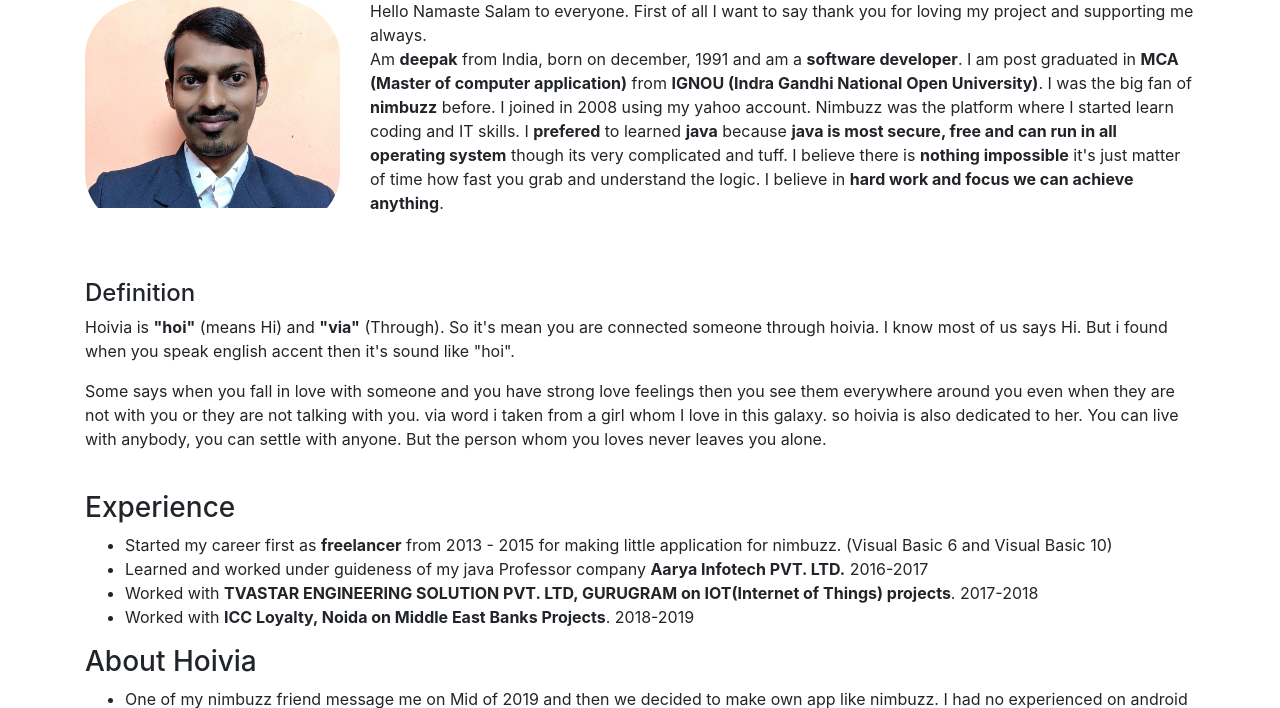
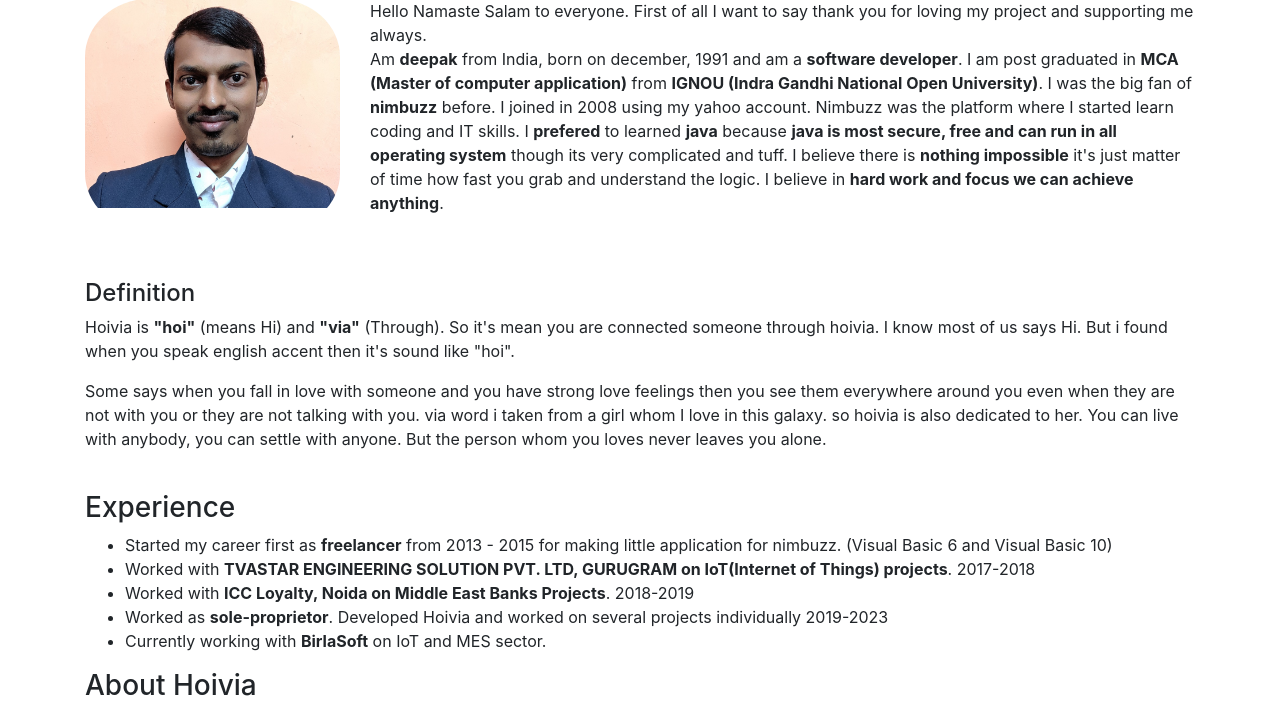
Before and after one commit to lakadbagha/mywebsite, a website: page about.html in a window 1280 px wide. Shown: the part 173-881 px from the top of the page. Drawn offline with Linux system fonts and the light colour scheme.

Commit message:
Update about.html
Added recent experiences.

```diff
--- a/about.html
+++ b/about.html
@@ -62,9 +62,10 @@
                    <br><h3>Experience</h3>
                    <ul>
                    <li>Started my career first as <strong>freelancer</strong> from 2013 - 2015 for making little application for nimbuzz. (Visual Basic 6 and Visual Basic 10)</li>
-                   <li>Learned and worked under guideness of my java Professor company <strong>Aarya Infotech PVT. LTD.</strong> 2016-2017</li>
-                       <li>Worked with <strong>TVASTAR ENGINEERING SOLUTION PVT. LTD, GURUGRAM on IOT(Internet of Things) projects</strong>. 2017-2018</li>
+                    <li>Worked with <strong>TVASTAR ENGINEERING SOLUTION PVT. LTD, GURUGRAM on IoT(Internet of Things) projects</strong>. 2017-2018</li>
                        <li>Worked with <strong> ICC Loyalty, Noida on Middle East Banks Projects</strong>. 2018-2019</li>
+                       <li>Worked as <strong>sole-proprietor</strong>. Developed Hoivia and worked on several projects individually 2019-2023</li>
+                      <li>Currently working with <Strong>BirlaSoft</Strong> on IoT and MES sector.</li>
                    </ul>
 
                    <h3>About Hoivia</h3>
```
